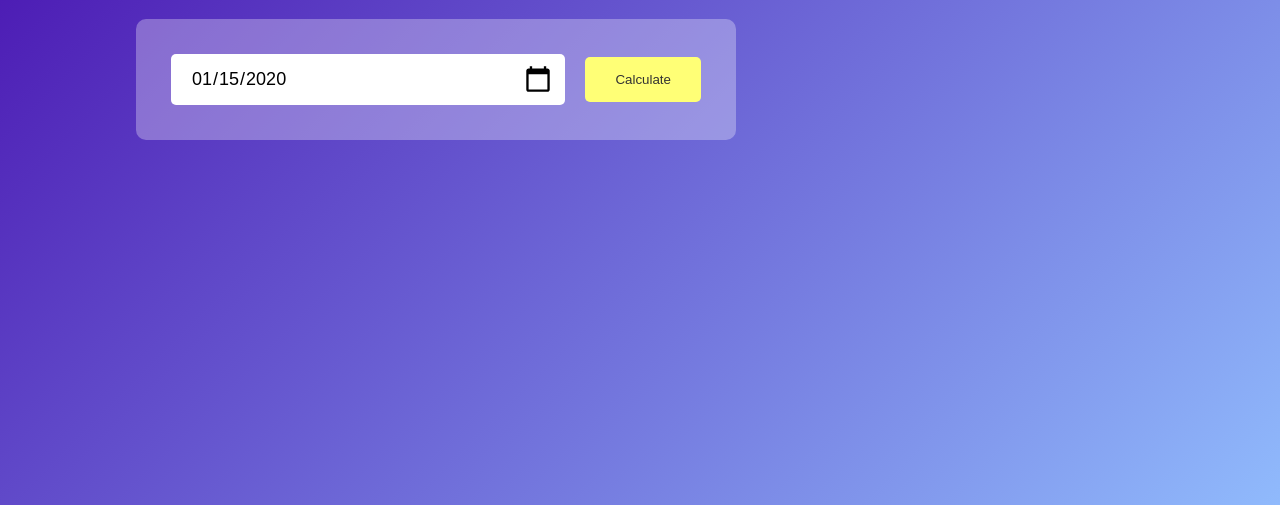
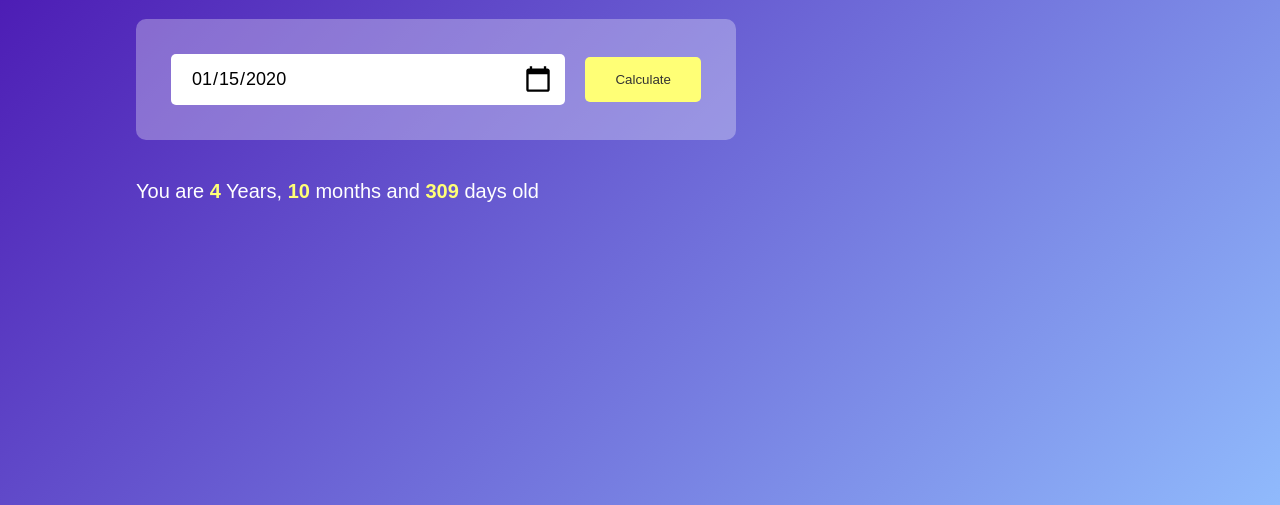
Before and after one commit to Moamen-Yazouri/Age-Calculator, a plain HTML site: page index.html in a window 1280 px wide. Both pictures are taken after typing "2020-01-15" into the empty fields and a click on the button "Calculate". Shown: the part 295-800 px from the top of the page. Drawn offline with Linux system fonts and the light colour scheme.

Commit message:
finishing the Age Calculator

```diff
--- a/main.js
+++ b/main.js
@@ -1,20 +1,35 @@
+let container = document.querySelector(".container");
 let dateInput = document.querySelector('[type="date"]');
 dateInput.max = new Date().toISOString().split("T")[0];
 let calculateBtn = document.querySelector("button");
 calculateBtn.addEventListener("click", () => {
+    // Remove any existing result before creating a new one
+    let existingResult = document.querySelector(".result");
+    if (existingResult) {
+        existingResult.remove();
+    }
     let birthDate = new Date(dateInput.value);
     let userY = birthDate.getFullYear();
     let userM = birthDate.getMonth() + 1;
-    let userD = birthDate.getDate();
 
     let todayDate = new Date();
     let todayY = todayDate.getFullYear();
     let todayM = todayDate.getMonth() + 1;
-    let todayD = todayDate.getDate();
-
-    // let ageY = todayD - userY;
-    // let ageM = todayM - userM;
-    // let ageD = todayD - userD;
 
 
+    let todayBirthDate = new Date(todayDate.getFullYear(), birthDate.getMonth(), birthDate.getDay());
+
+    if(todayBirthDate > todayDate) {
+         todayBirthDate.setFullYear(todayDate.getFullYear() - 1);
+    }
+    let diffInMs = todayDate - todayBirthDate;
+    let diffInDays = Math.floor(diffInMs / (1000 * 60 * 60 * 24));
+    let diffInMonths = Math.abs(todayM - userM);
+    let diffInYears = todayY - userY;
+    // Add the new result
+    let agecont = document.createElement("div");
+    agecont.className = "result";
+    agecont.innerHTML = `You are <span>${diffInYears}</span> Years, <span>${diffInMonths}</span> months and <span>${diffInDays}</span> days old`;
+    container.appendChild(agecont);
+
 })
--- a/style.css
+++ b/style.css
@@ -63,3 +63,11 @@
     border-radius: 5px;
     cursor: pointer;
 }
+.result {
+    font-size: 20px;
+    margin-left: 10%;
+}
+.result span {
+    font-weight: bold;
+    color: #ffff76;
+}
```
